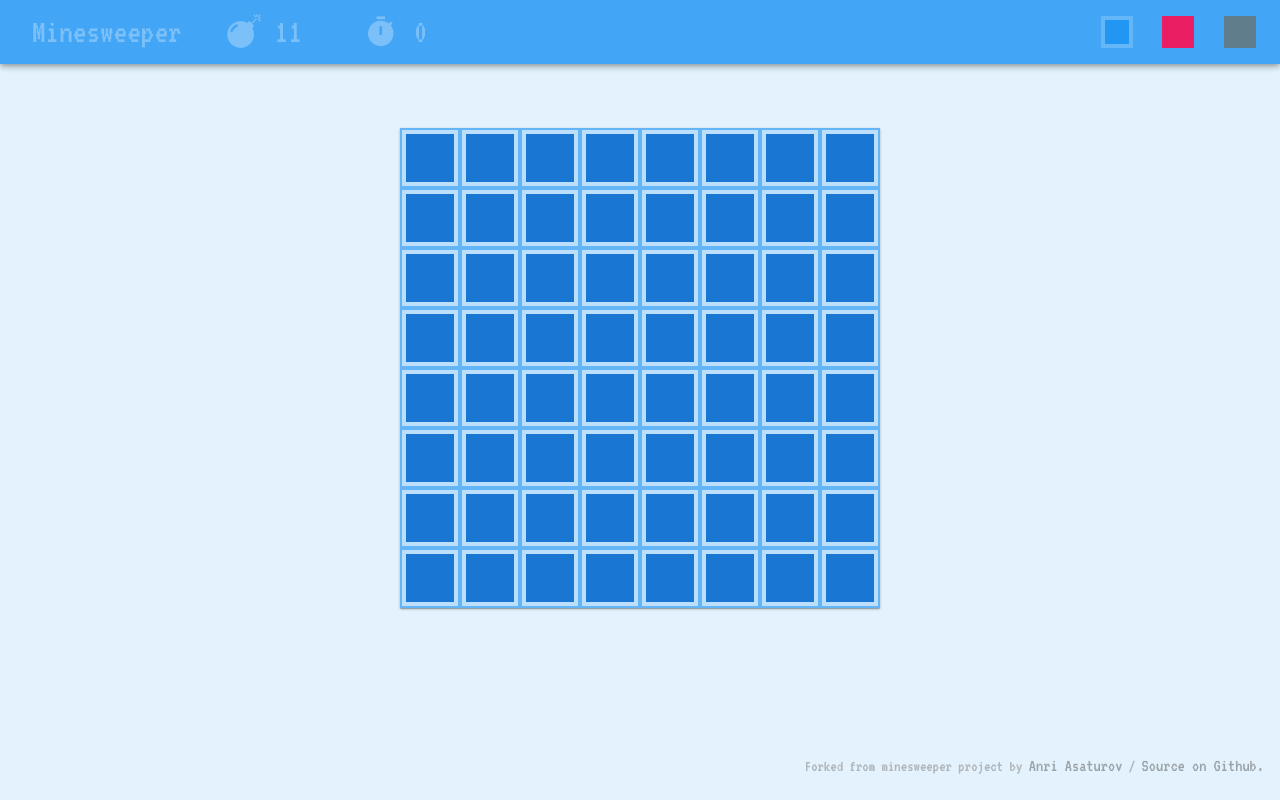
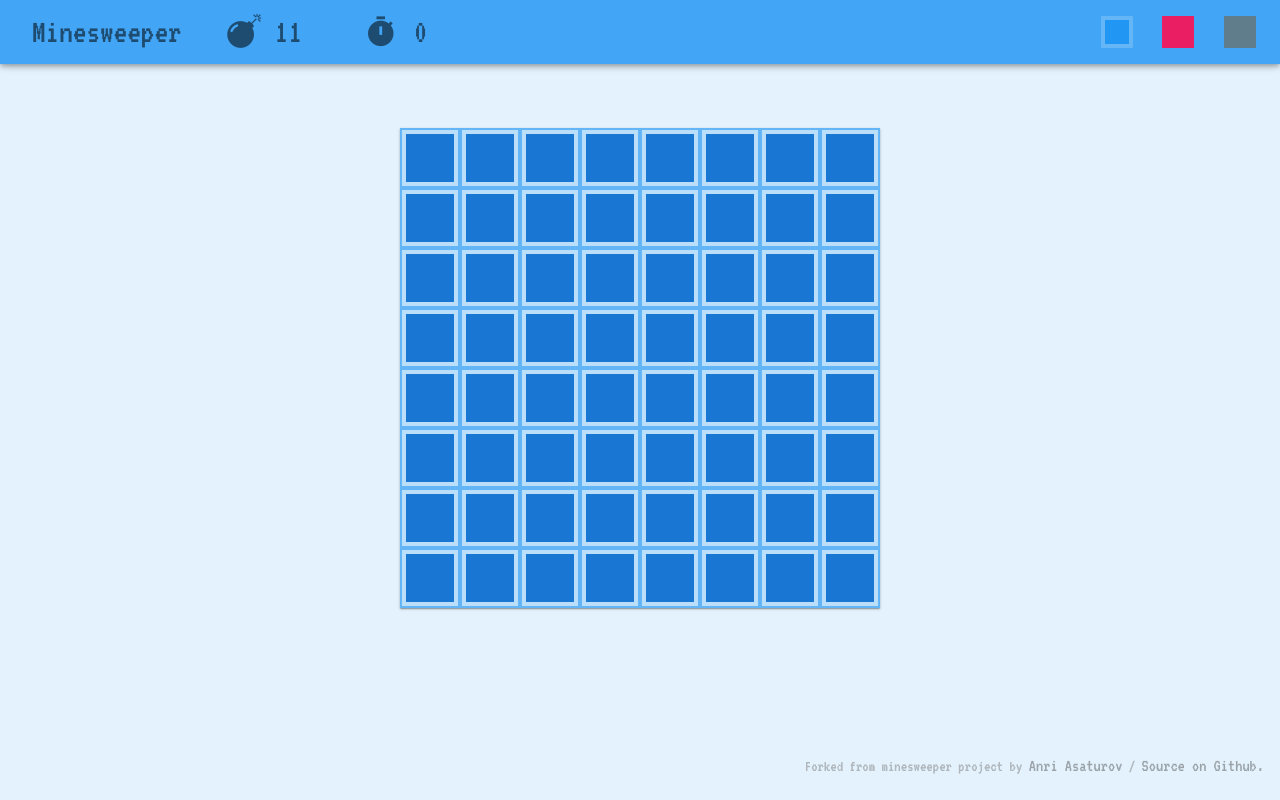
Before and after one commit to paulrdukes/minesweeper, a website: page index.html in a window 1280 px wide. Drawn offline with Linux system fonts and the light colour scheme.

Commit message:
updated toolbar text colour for legibility

```diff
--- a/css/minesweeper.sass
+++ b/css/minesweeper.sass
@@ -22,7 +22,7 @@ body
   padding: 0 $base-padding
   font-size: 34px
   line-height: 64px
-  color: $white-30
+  color: $black-54
   transition:  0.3s ease
   height: 64px
   line-height: 64px
--- a/css/themes/theme_blue-grey.sass
+++ b/css/themes/theme_blue-grey.sass
@@ -11,7 +11,7 @@ body.blue-grey
 
     &.win
       background-color: $bg-color-win
-      color: $black-54
+
   #minefield
     background-color: $bg-color-minefield_blue-grey
     border-color: $bg-color-minefield_blue-grey
```
Also changed, not shown: css/minesweeper.min.css, css/themes.min.css, css/themes/theme_pink.sass (line endings or trailing spaces).
